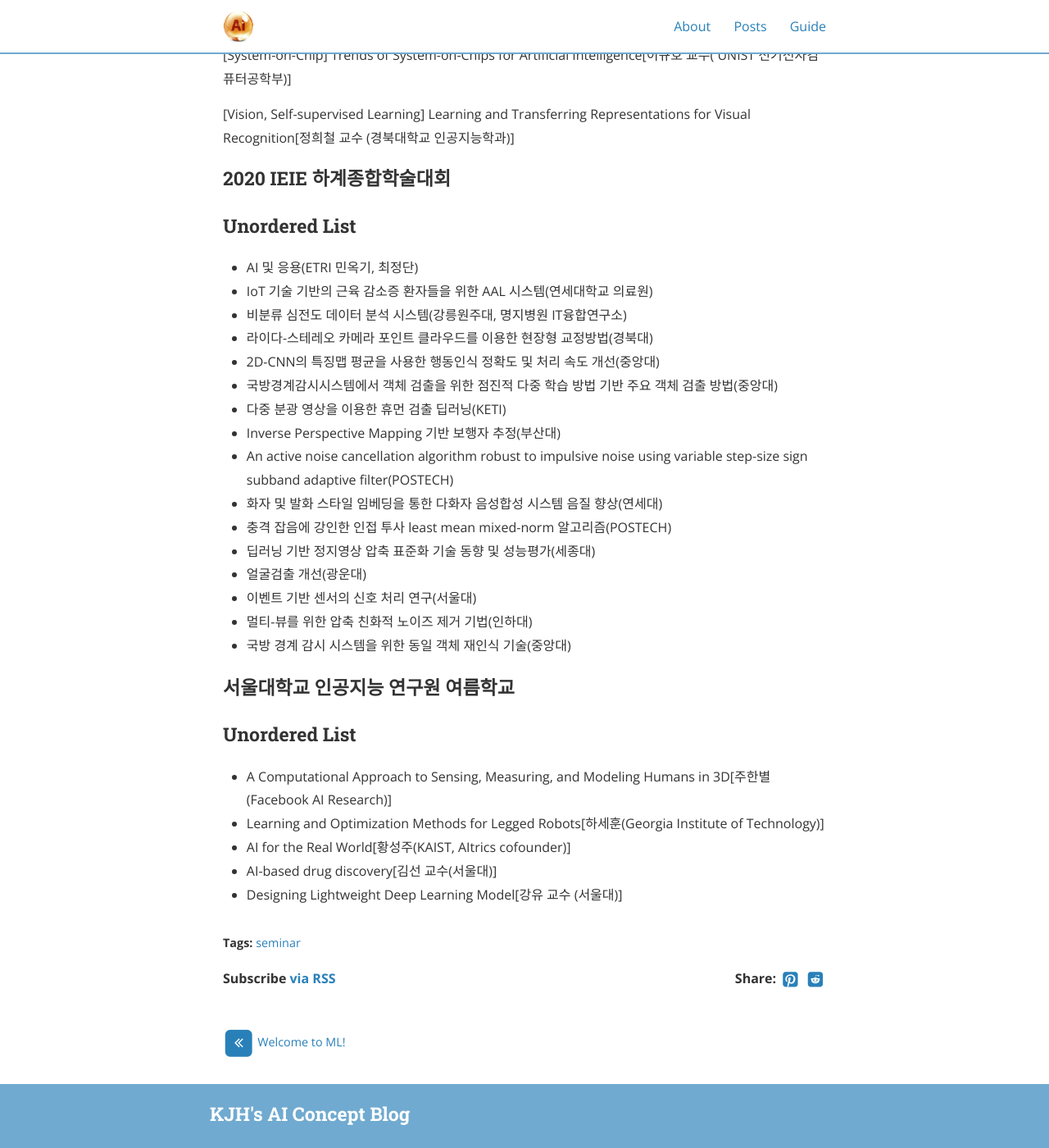
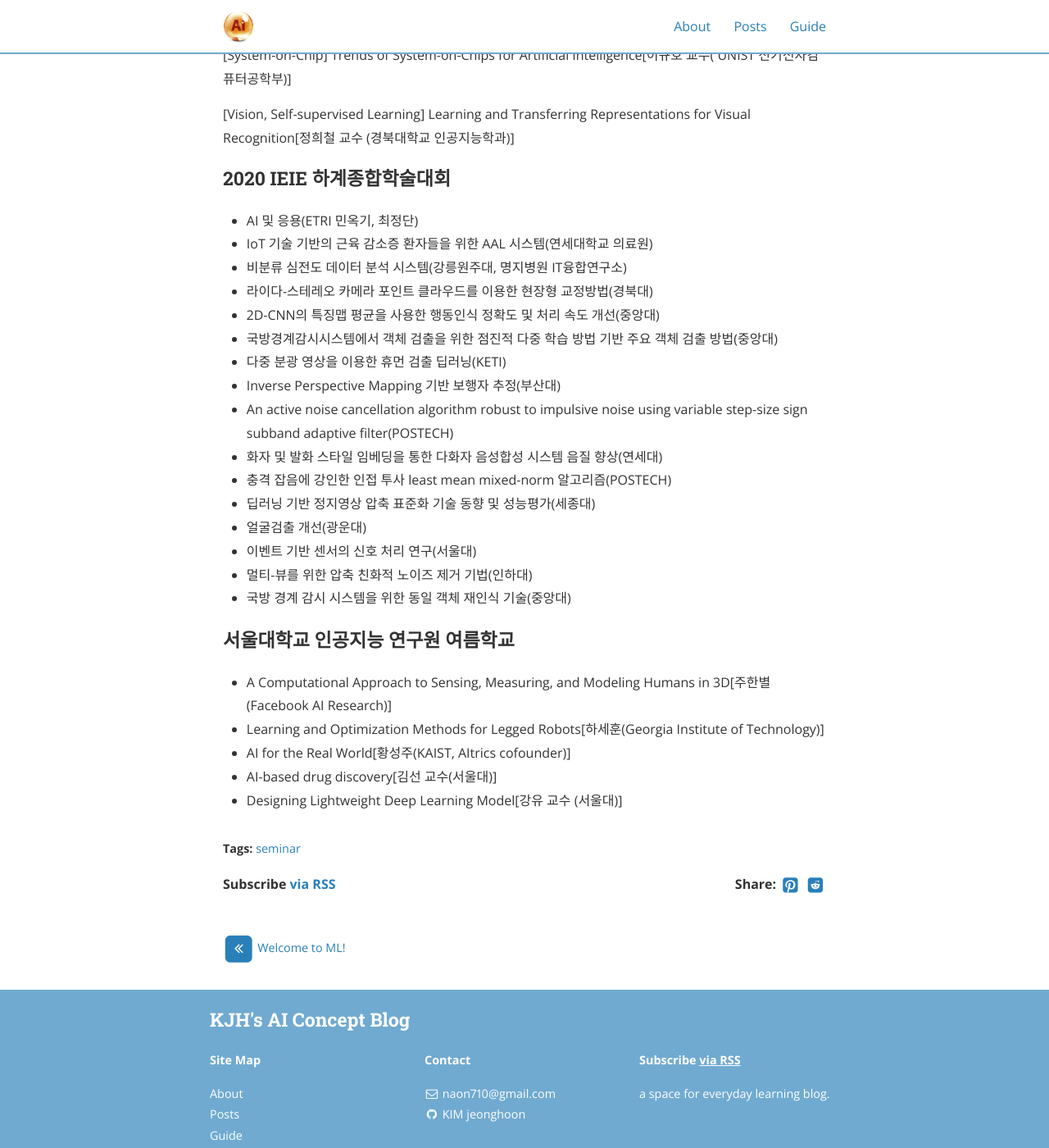
Before and after one commit to jeonghoonkim1211/jeonghoonkim1211.github.io, a Jekyll site: the page built from _posts/2021-02-22-seminar1.md, in a window 1280 px wide and 1400 px high, scrolled down 865 px. Shown: the whole window at 82% size. Built offline with Jekyll 4.4.1, drawn with Linux system fonts in a browser that asks for light colours; nearby versions of some CDN libraries.

Commit message:
Update 2021-02-22-seminar1.md

```diff
--- a/_posts/2021-02-22-seminar1.md
+++ b/_posts/2021-02-22-seminar1.md
@@ -33,7 +33,6 @@ Learning and Transferring Representations for Visual Recognition[정희철 교
 
 ### 2020 IEIE 하계종합학술대회
 
-<h3>Unordered List</h3>
 <ul>
 <li>AI 및 응용(ETRI 민옥기, 최정단)</li>
 <li>IoT 기술 기반의 근육 감소증 환자들을 위한 AAL 시스템(연세대학교 의료원)</li>
@@ -54,7 +53,7 @@ Learning and Transferring Representations for Visual Recognition[정희철 교
 </ul>
 
 ### 서울대학교 인공지능 연구원 여름학교
-<h3>Unordered List</h3>
+
 <ul>
 <li>A Computational Approach to Sensing, Measuring, and Modeling Humans in 3D[주한별(Facebook AI Research)]</li>
 <li>Learning and Optimization Methods for Legged Robots[하세훈(Georgia Institute of Technology)]</li>
```
